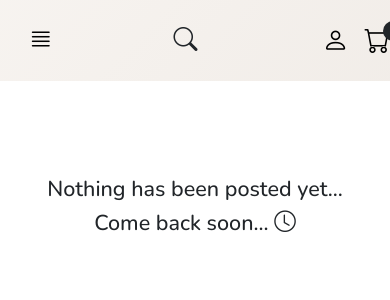
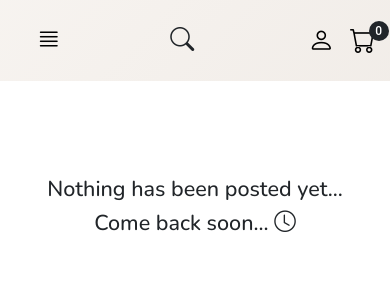
Before and after one commit to susanact99/e-commerce, a React (Vite) app: page /#/skincare in a window 390 px wide. Shown: the top 300 px of the page. Built offline with nearby package versions, Linux system fonts and the light colour scheme.

Commit message:
style: fix components margin

```diff
--- a/src/client/styles/cart.css
+++ b/src/client/styles/cart.css
@@ -48,7 +48,7 @@
 .cart {
   font-family: "Nunito", sans-serif;
   max-width: 100%;
-  margin: 4.7rem auto;
+  margin: 0 auto!important;
   padding: 2.5rem 11rem;
   min-height: 100vh;
   background: linear-gradient(135deg, var(--bg-gradient-start), var(--bg-gradient-end));
--- a/src/client/styles/filters.css
+++ b/src/client/styles/filters.css
@@ -1,11 +1,10 @@
-
 .filters-container{
     padding: 2rem 0;
     background: rgba(255, 252, 249, 0.8);
 }
 
 .categories-header{
-    margin-top: 5rem;
+    margin-top: 2rem;
     display: flex;
     justify-content: center;
     font-weight: 400;
--- a/src/client/styles/navbar.css
+++ b/src/client/styles/navbar.css
@@ -1,11 +1,3 @@
-
-
-:root{
-    --bg-gradient-start: rgba(246, 242, 238, 0.9);
-    --bg-gradient-end: rgba(240, 235, 230, 0.9);
-    --shadow-main: rgba(206, 200, 193, 0.16);
-}
-
 body {
     font-family: "Nunito", sans-serif;
     margin: 0;
@@ -22,7 +14,7 @@ body {
     display: flex;
     justify-content: space-between;
     align-items: center;
-    padding: 1rem 2rem;
+    padding-right: 2rem;
     background: linear-gradient(135deg, var(--bg-gradient-start), var(--bg-gradient-end));
     backdrop-filter: blur(30px);
     position: fixed;
@@ -34,7 +26,7 @@ body {
     display: flex;
     justify-content: space-between;
     align-items: center;
-    padding: 2rem;
+    padding: 0.5rem !important;
   }
 
 .menu {
@@ -171,7 +163,8 @@ body {
 /* Responsive */
 @media (max-width: 992px) {
     .navbar {
-        padding: 10px;
+        padding-right: 0.9rem !important;
+        padding-left: 0;
     }
     .menu{
         width: 3rem;
--- a/src/client/styles/product.css
+++ b/src/client/styles/product.css
@@ -54,7 +54,9 @@
 
 .product-grid {
   display: grid;
-  grid-template-columns: repeat(auto-fit, minmax(260px, 1fr));
+  display: flex;
+  flex-wrap: wrap;
+  justify-content: space-between;
   gap: 28px;
   padding: 30px;
   background: linear-gradient(to bottom, var(--bg-gradient-start), var(--bg-gradient-end));
@@ -66,6 +68,7 @@
 
 .product-card {
   background-color: var(--bg-card);
+  max-width: 270px;
   padding: 22px;
   border-radius: 12px;
   text-align: center;
```
